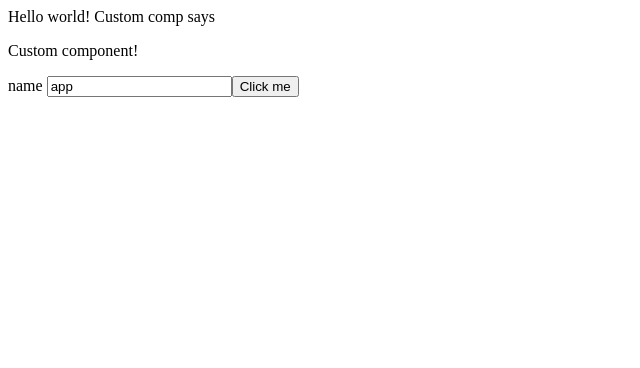
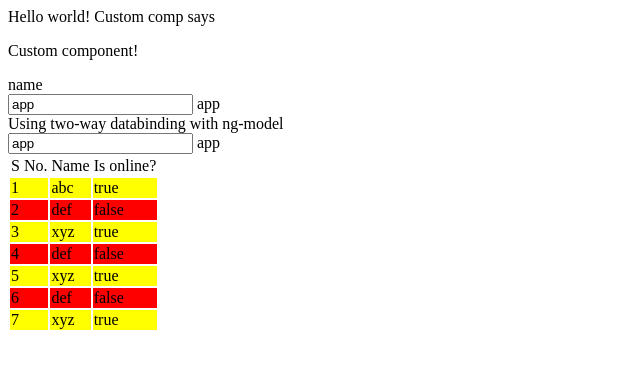
Before and after one commit to VinayakBorhade/intro-app, an Angular app: page / in a window 1280 px wide. Shown: the top 368 px of the page, without its empty margins (0-640 px from the left). Built offline with nearby package versions, Linux system fonts and the light colour scheme.

Commit message:
two way data binding and ngFor

```diff
--- a/src/app/app.component.html
+++ b/src/app/app.component.html
@@ -1,6 +1,36 @@
 Hello world!
 Custom comp says <app-hello></app-hello>
 
-<input type = "text" value = "{{myvar}}" [disabled] = "myDisabled" >
+<!-- <input type = "text" value = "{{myvar}}" [disabled] = "myDisabled" >
 
-<button (click) = "clickFunction()" >Click me</button>
+<button (click) = "clickFunction()" >Click me</button> -->
+
+<br>
+
+<input type = "text" [value] = "text" (input) = "updateValue($event)" >
+{{text}}
+
+<br>
+
+Using two-way databinding with ng-model <br>
+<input type = "text" [(ngModel)] = "text2" >
+
+{{text2}}
+
+
+<br>
+
+<table>
+    <tr>
+        <td>S No.</td>
+        <td>Name</td>
+        <td>Is online? </td>
+    </tr>
+    <tr *ngFor = "let record of records; let idx = index; let evenIdx = even;
+        let oddIdx = odd; let firstIdx = first; let lastIdx = last "
+        [ngClass] = "{odd: oddIdx, even: evenIdx, first: firstIdx, last: lastIdx }">
+        <td>{{idx + 1}}</td>
+        <td>{{record.name}}</td>
+        <td>{{record.online}}</td>
+    </tr>
+</table>
--- a/src/app/app.component.scss
+++ b/src/app/app.component.scss
@@ -0,0 +1,7 @@
+tr.even {
+    background: yellow;
+};
+
+tr.odd {
+    background: red;
+};
--- a/src/app/app.component.ts
+++ b/src/app/app.component.ts
@@ -51,6 +51,10 @@ export class AppComponent {
     myvar = "app";
     myDisabled = false;
 
+    text = "app";
+    text2 = "app";
+    records = [];
+
     constructor() {
         // console.log("simple method called!");
         // console.log("constructor called ", this.simpleMethod(5));
@@ -58,11 +62,50 @@ export class AppComponent {
         this.myvar = "app";
         this.myDisabled = false;
 
+        this.text = "app";
+        this.text2 = "app";
+
+        this.records = [
+            {
+                name: "abc",
+                online: true
+            },
+            {
+                name: "def",
+                online: false
+            },
+            {
+                name: "xyz",
+                online: true
+            },
+            {
+                name: "def",
+                online: false
+            },
+            {
+                name: "xyz",
+                online: true
+            },
+            {
+                name: "def",
+                online: false
+            },
+            {
+                name: "xyz",
+                online: true
+            }
+        ];
+
         // setInterval(() => {
         //     this.myvar = Math.random().toString();
         //     this.myDisabled = Math.random() > 0.5
         // }, 500);
 
+    }
+
+    updateValue(e) {
+        this.text = e.target.value;
+        console.log(e);
     }
 
     clickFunction() {
--- a/src/app/app.module.ts
+++ b/src/app/app.module.ts
@@ -1,5 +1,6 @@
 import { BrowserModule } from '@angular/platform-browser';
 import { NgModule } from '@angular/core';
+import { FormsModule } from '@angular/forms';
 
 import { AppRoutingModule } from './app-routing.module';
 import { AppComponent } from './app.component';
@@ -12,7 +13,8 @@ import { HelloComponent } from './hello/hello.component';
   ],
   imports: [
     BrowserModule,
-    AppRoutingModule
+    AppRoutingModule,
+    FormsModule,
   ],
   providers: [],
   bootstrap: [AppComponent]
```
